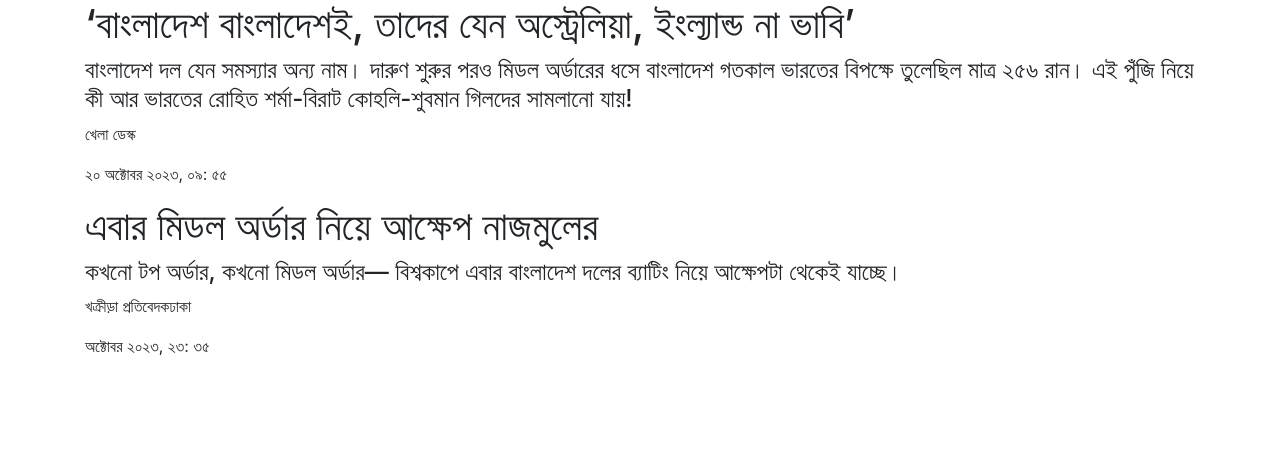
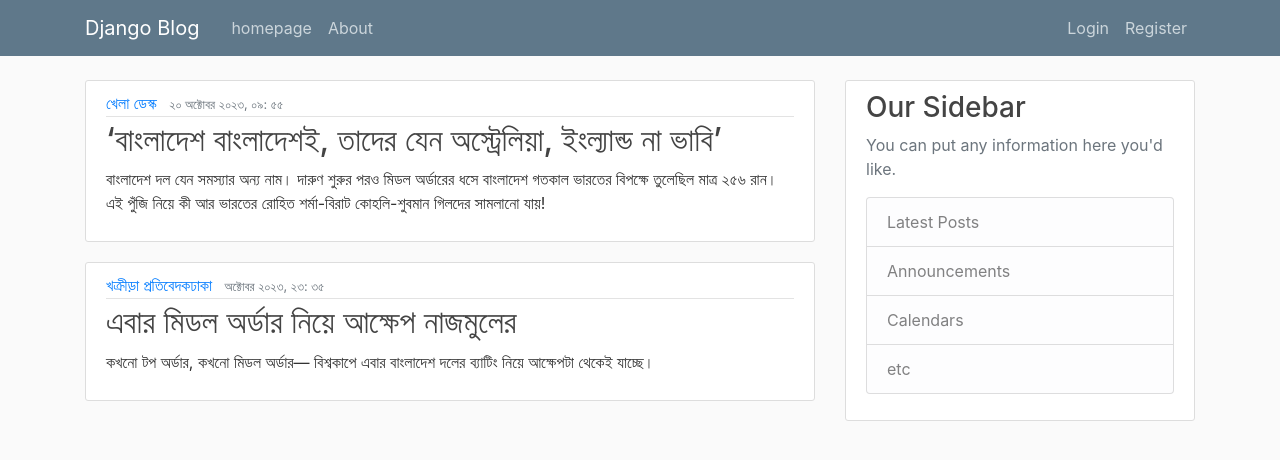
Before and after one commit to Rakib-ullah/my-pc-project, a Django app: page / in a window 1280 px wide. Shown: the top 460 px of the page. Run offline with Django 4.2, Linux system fonts and the light colour scheme.

Commit message:
dynamic nav ber

```diff
--- a/blog/Templates/Blog/base.html
+++ b/blog/Templates/Blog/base.html
@@ -1,17 +1,66 @@
+{% load static %}
 <!DOCTYPE html>
 <html lang="en">
 <head>
     <link rel="stylesheet" href="https://cdn.jsdelivr.net/npm/bootstrap@4.4.1/dist/css/bootstrap.min.css"
           integrity="sha384-Vkoo8x4CGsO3+Hhxv8T/Q5PaXtkKtu6ug5TOeNV6gBiFeWPGFN9MuhOf23Q9Ifjh" crossorigin="anonymous">
     <meta charset="UTF-8">
-    <title>Title</title>
+
+    <link rel="stylesheet" type="text/css" href="{% static 'Blog/main.css'  %}">
+
+
+    {% if title %}
+    <title>blog - {{title }}</title>
+    {% else %}
+    <title>Django blog </title>
+    {% endif %}
 </head>
 <body>
-<div class="container">
-    {% block content %}
-    {% endblock %}
-</div>
 
+<header class="site-header">
+    <nav class="navbar navbar-expand-md navbar-dark bg-steel fixed-top">
+        <div class="container">
+            <a class="navbar-brand mr-4" href="/">Django Blog</a>
+            <button class="navbar-toggler" type="button" data-toggle="collapse" data-target="#navbarToggle"
+                    aria-controls="navbarToggle" aria-expanded="false" aria-label="Toggle navigation">
+                <span class="navbar-toggler-icon"></span>
+            </button>
+            <div class="collapse navbar-collapse" id="navbarToggle">
+                <div class="navbar-nav mr-auto">
+                    <a class="nav-item nav-link" href="{% url 'blog home' %}">homepage</a>
+                    <a class="nav-item nav-link" href="{% url 'blog about' %}">About</a>
+                </div>
+                <!-- Navbar Right Side -->
+                <div class="navbar-nav">
+                    <a class="nav-item nav-link" href="#">Login</a>
+                    <a class="nav-item nav-link" href="#">Register</a>
+                </div>
+            </div>
+        </div>
+    </nav>
+</header>
+
+
+<main role="main" class="container">
+    <div class="row">
+        <div class="col-md-8">
+            {% block content %}{% endblock %}
+        </div>
+        <div class="col-md-4">
+            <div class="content-section">
+                <h3>Our Sidebar</h3>
+                <p class='text-muted'>You can put any information here you'd like.
+                <ul class="list-group">
+                    <li class="list-group-item list-group-item-light">Latest Posts</li>
+                    <li class="list-group-item list-group-item-light">Announcements</li>
+                    <li class="list-group-item list-group-item-light">Calendars</li>
+                    <li class="list-group-item list-group-item-light">etc</li>
+                </ul>
+                </p>
+            </div>
+        </div>
+    </div>
+</main>
 <script src="https://code.jquery.com/jquery-3.4.1.slim.min.js"
         integrity="sha384-J6qa4849blE2+poT4WnyKhv5vZF5SrPo0iEjwBvKU7imGFAV0wwj1yYfoRSJoZ+n"
         crossorigin="anonymous"></script>
--- a/blog/Templates/Blog/home.html
+++ b/blog/Templates/Blog/home.html
@@ -3,10 +3,17 @@
 
 
 {% for post in blog_data %}
-<h1>{{ post.title }}</h1>
-<h4>{{ post.content }}</h4>
-<p>{{ post.aythor }}</p>
-<p>{{ post.post_datetime }}</p>
+<article class="media content-section">
+  <div class="media-body">
+    <div class="article-metadata">
+      <a class="mr-2" href="#">{{ post.aythor }}</a>
+      <small class="text-muted">{{ post.post_datetime }}</small>
+    </div>
+    <h2><a class="article-title" href="#">{{ post.title }}</a></h2>
+    <p class="article-content">{{ post.content }}</p>
+  </div>
+</article>
+
 {% endfor %}
 
 {% endblock %}
--- /dev/null
+++ b/blog/static/Blog/main.css
@@ -0,0 +1,84 @@
+body {
+  background: #fafafa;
+  color: #333333;
+  margin-top: 5rem;
+}
+
+h1, h2, h3, h4, h5, h6 {
+  color: #444444;
+}
+
+ul {
+  margin: 0;
+}
+
+.bg-steel {
+  background-color: #5f788a;
+}
+
+.site-header .navbar-nav .nav-link {
+  color: #cbd5db;
+}
+
+.site-header .navbar-nav .nav-link:hover {
+  color: #ffffff;
+}
+
+.site-header .navbar-nav .nav-link.active {
+  font-weight: 500;
+}
+
+.content-section {
+  background: #ffffff;
+  padding: 10px 20px;
+  border: 1px solid #dddddd;
+  border-radius: 3px;
+  margin-bottom: 20px;
+}
+
+.article-title {
+  color: #444444;
+}
+
+a.article-title:hover {
+  color: #428bca;
+  text-decoration: none;
+}
+
+.article-content {
+  white-space: pre-line;
+}
+
+.article-img {
+  height: 65px;
+  width: 65px;
+  margin-right: 16px;
+}
+
+.article-metadata {
+  padding-bottom: 1px;
+  margin-bottom: 4px;
+  border-bottom: 1px solid #e3e3e3
+}
+
+.article-metadata a:hover {
+  color: #333;
+  text-decoration: none;
+}
+
+.article-svg {
+  width: 25px;
+  height: 25px;
+  vertical-align: middle;
+}
+
+.account-img {
+  height: 125px;
+  width: 125px;
+  margin-right: 20px;
+  margin-bottom: 16px;
+}
+
+.account-heading {
+  font-size: 2.5rem;
+}
--- a/blog/urls.py
+++ b/blog/urls.py
@@ -2,6 +2,6 @@ from django.urls import path
 from . import views
 
 urlpatterns = [
-    path('', views.homepage, name="homepage"),
-    path('about/', views.About, name="blog_data"),
+    path('', views.homepage, name="blog home"),
+    path('about/', views.About, name="blog about"),
 ]
```
